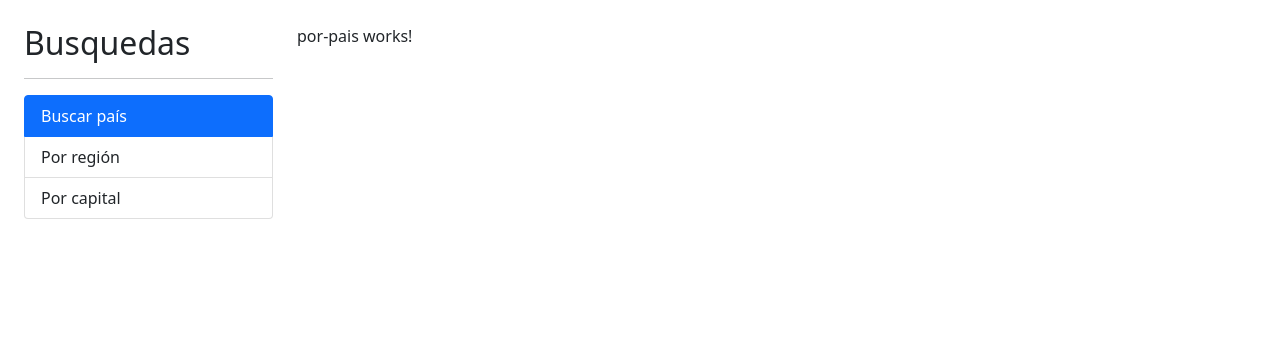
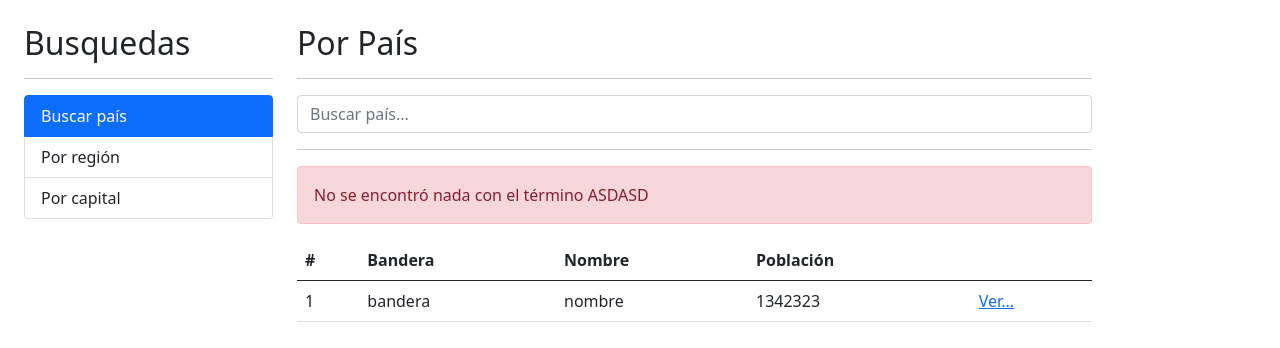
Before and after one commit to urkx/Angular-training, an Angular app in the folder udemy/paisesApp/: page / in a window 1280 px wide. Shown: the top 348 px of the page. Built offline with nearby package versions, Linux system fonts and the light colour scheme.

Commit message:
por-pais component

```diff
--- a/udemy/paisesApp/src/app/pais/pages/por-pais/por-pais.component.html
+++ b/udemy/paisesApp/src/app/pais/pages/por-pais/por-pais.component.html
@@ -1 +1,40 @@
-<p>por-pais works!</p>
+<h2>Por País</h2>
+<hr>
+
+<div class="row">
+    <div class="col">
+        <form autocomplete="off" (ngSubmit)="buscar()">
+            <input type="text" name="termino" class="form-control" placeholder="Buscar país..." [(ngModel)]="termino">
+        </form>
+    </div>
+</div>
+<hr>
+
+<div class="alert alert-danger">
+    No se encontró nada con el término ASDASD
+</div>
+
+<div class="row">
+    <div class="col">
+        <table class="table table-hover">
+            <thead>
+                <tr>
+                    <th> # </th>
+                    <th> Bandera </th>
+                    <th> Nombre </th>
+                    <th> Población </th>
+                    <th></th>
+                </tr>
+            </thead>
+            <tbody>
+                <tr>
+                    <td>1</td>
+                    <td>bandera</td>
+                    <td>nombre</td>
+                    <td>1342323</td>
+                    <td><a href="#">Ver...</a></td>
+                </tr>
+            </tbody>
+        </table>
+    </div>
+</div>
--- a/udemy/paisesApp/src/app/pais/pages/por-pais/por-pais.component.ts
+++ b/udemy/paisesApp/src/app/pais/pages/por-pais/por-pais.component.ts
@@ -8,9 +8,15 @@
 })
 export class PorPaisComponent implements OnInit {
 
+  termino: string = '';
+
   constructor() { }
 
   ngOnInit(): void {
   }
 
+  buscar(){
+    console.log(this.termino);
+  }
+
 }
--- a/udemy/paisesApp/src/app/pais/pais.module.ts
+++ b/udemy/paisesApp/src/app/pais/pais.module.ts
@@ -4,6 +4,7 @@
 import { PorPaisComponent } from './pages/por-pais/por-pais.component';
 import { PorRegionComponent } from './pages/por-region/por-region.component';
 import { VerPaisComponent } from './pages/ver-pais/ver-pais.component';
+import { FormsModule } from '@angular/forms';
 
 
 
@@ -11,7 +12,8 @@
   declarations: [PorCapitalComponent, PorPaisComponent, PorRegionComponent, VerPaisComponent],
   exports: [PorCapitalComponent, PorPaisComponent, PorRegionComponent, VerPaisComponent],
   imports: [
-    CommonModule
+    CommonModule,
+    FormsModule
   ]
 })
 export class PaisModule { }
```
